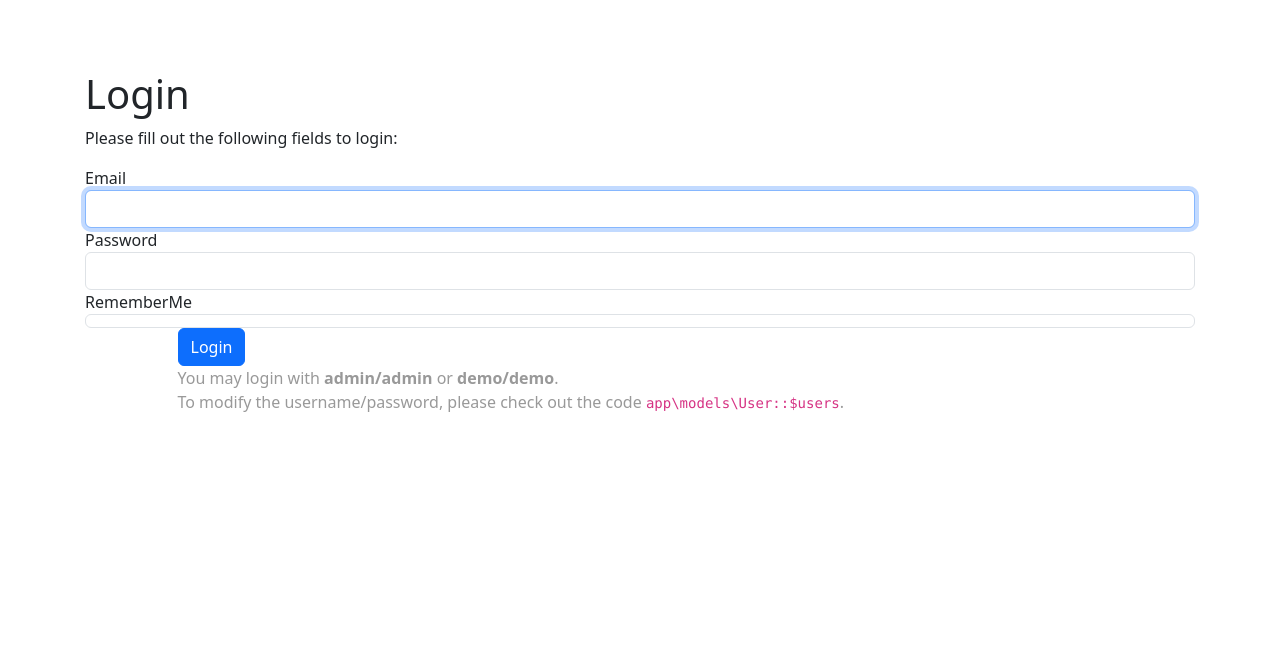
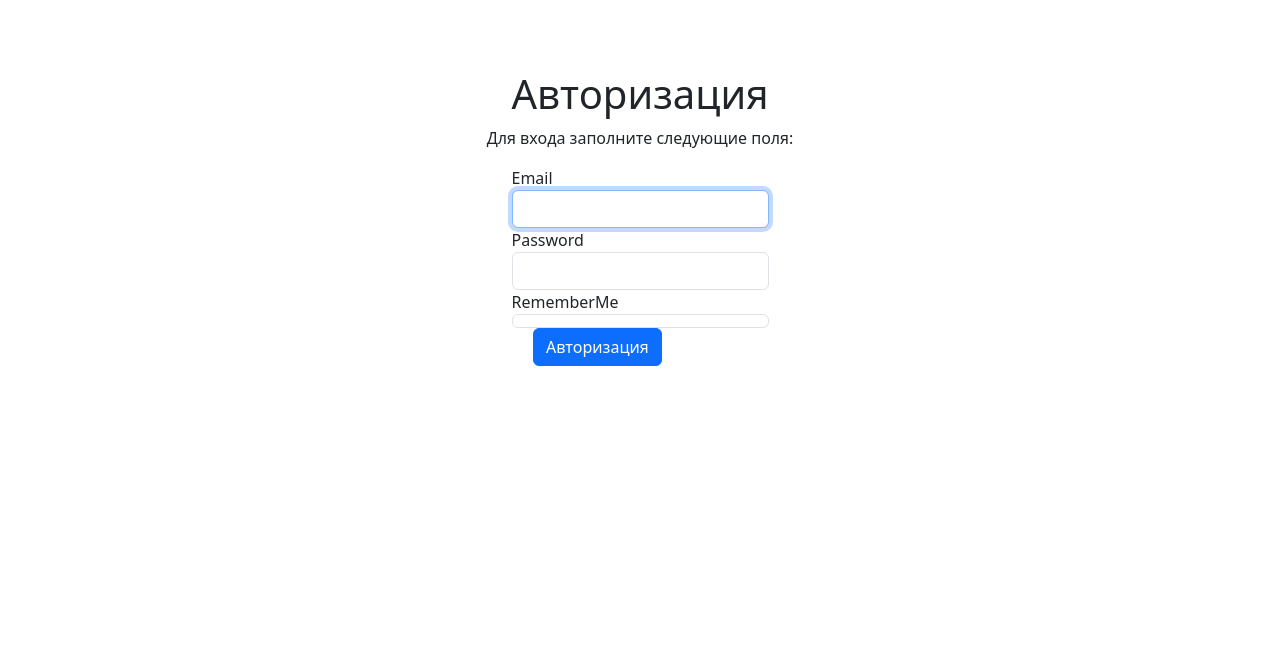
Before and after one commit to vana011/university-schedule, a Yii app: template views/site/login.php in a window 1280 px wide. Shown: the top 654 px of the page. Run offline with PHP 8.4 and a stand-in for Yii, Linux system fonts and the light colour scheme; the template is opened without the code that fills it, so the values that code supplies are empty; form fields are guessed from the names that the template uses; some libraries are stand-ins or nearby versions.

Commit message:
add layout login and register

```diff
--- a/controllers/SiteController.php
+++ b/controllers/SiteController.php
@@ -102,8 +102,7 @@ class SiteController extends Controller
                 return $this->redirect(['login']);
             }
         }
-        var_dump($model);
-        exit();
+
         return $this->render('register', [
             'model' => $model,
         ]);
--- a/views/site/login.php
+++ b/views/site/login.php
@@ -2,18 +2,18 @@
 
 /** @var yii\web\View $this */
 /** @var yii\bootstrap5\ActiveForm $form */
+
 /** @var app\models\LoginForm $model */
 
 use yii\bootstrap5\ActiveForm;
 use yii\bootstrap5\Html;
 
-$this->title = 'Login';
-$this->params['breadcrumbs'][] = $this->title;
+$this->title = 'Авторизация';
 ?>
 <div class="site-login">
     <h1><?= Html::encode($this->title) ?></h1>
 
-    <p>Please fill out the following fields to login:</p>
+    <p>Для входа заполните следующие поля:</p>
 
     <?php $form = ActiveForm::begin([
         'id' => 'login-form',
@@ -25,7 +25,6 @@ $this->params['breadcrumbs'][] = $this->title;
             'errorOptions' => ['class' => 'col-lg-7 invalid-feedback'],
         ],
     ]); ?>
-
         <?= $form->field($model, 'email')->textInput(['autofocus' => true]) ?>
 
         <?= $form->field($model, 'password')->passwordInput() ?>
@@ -36,14 +35,9 @@ $this->params['breadcrumbs'][] = $this->title;
 
     <div class="form-group">
         <div class="offset-lg-1 col-lg-11">
-                <?= Html::submitButton('Login', ['class' => 'btn btn-primary', 'name' => 'login-button']) ?>
+            <?= Html::submitButton('Авторизация', ['class' => 'btn btn-primary', 'name' => 'login-button']) ?>
         </div>
     </div>
 
     <?php ActiveForm::end(); ?>
-
-    <div class="offset-lg-1" style="color:#999;">
-        You may login with <strong>admin/admin</strong> or <strong>demo/demo</strong>.<br>
-        To modify the username/password, please check out the code <code>app\models\User::$users</code>.
 </div>
-</div>
--- a/views/site/register.php
+++ b/views/site/register.php
@@ -13,8 +13,8 @@ $this->title = 'Регистрация';
     <h1><?= Html::encode($this->title) ?></h1>
     <?php $form = ActiveForm::begin([
         'fieldConfig' => [
-            'labelOptions' => ['class' => 'col-lg-2 col-form-label mr-lg-3'],
-            'inputOptions' => ['class' => 'col-lg-4 form-control'],
+            'labelOptions' => ['class' => 'col-lg-6 col-form-label mr-lg-3'],
+            'inputOptions' => ['class' => 'col-lg-6 form-control'],
         ],
     ]); ?>
 
--- a/web/css/site.css
+++ b/web/css/site.css
@@ -64,9 +64,9 @@ a.desc:after {
     color: rgba(255, 255, 255, 0.5);
 }
 
-@media(max-width:767px) {
+@media (max-width: 767px) {
     .nav li > form > button.logout {
-        display:block;
+        display: block;
         text-align: left;
         width: 100%;
         padding: 10px 0;
@@ -82,3 +82,13 @@ a.desc:after {
 .nav > li > form > button.logout:focus {
     outline: none;
 }
+
+.site-login, .register {
+    display: flex;
+    flex-direction: column;
+    align-items: center;
+    justify-content: center;
+}
+#user-password {
+    margin-bottom: 20px;
+}
```
Also changed, not shown: models/LoginForm.php (+12 -0 lines), models/User.php (+4 -4 lines). Lines whose indentation alone changed are shown as unchanged.
